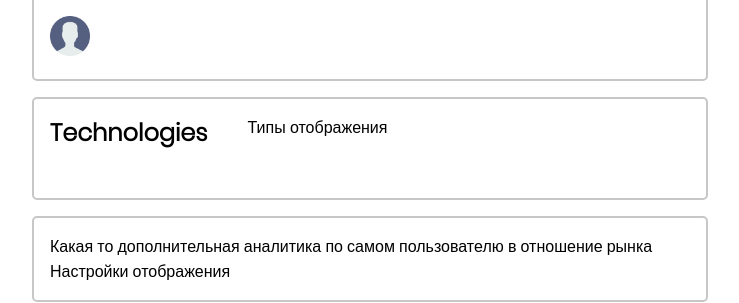
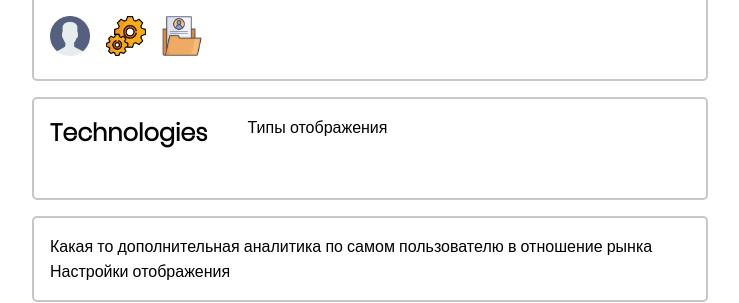
Before and after one commit to Asirg/Django-project, a Django app: template src/users/templates/users/account.html in a window 1280 px wide. Shown: the part 258-561 px from the top of the page, without its empty margins (270-1009 px from the left). Run offline with Django 5.2, Linux system fonts and the light colour scheme; the template is opened without the code that fills it, so the values that code supplies are empty; parts of the project's set-up code (start-up, migrations or seed data) failed here and were passed over.

Commit message:
fix and update account

```diff
--- a/src/users/templates/users/account.html
+++ b/src/users/templates/users/account.html
@@ -32,6 +32,12 @@
                         <input type="file" name="avatar" accept="image/*" id="id-avatar" class="button-md hiddent-load-image"/>
                     </label>
                 </form>
+                <a href="#"> <!-- обновления профеля пользователя -->
+                    <img src="{% static 'images/user_account_settings.png' %}" class="button-md">
+                </a>
+                <a href="#"> <!-- обновления профеля пользователя -->
+                    <img src="{% static 'images/user_resume.png' %}" class="button-md">
+                </a>
             </div>
         </div>
     </div>
```
Also changed, not shown: src/users/views.py (+0 -14 lines), src/static/images/user_account_settings.png (added), src/static/images/user_resume.png (added).
